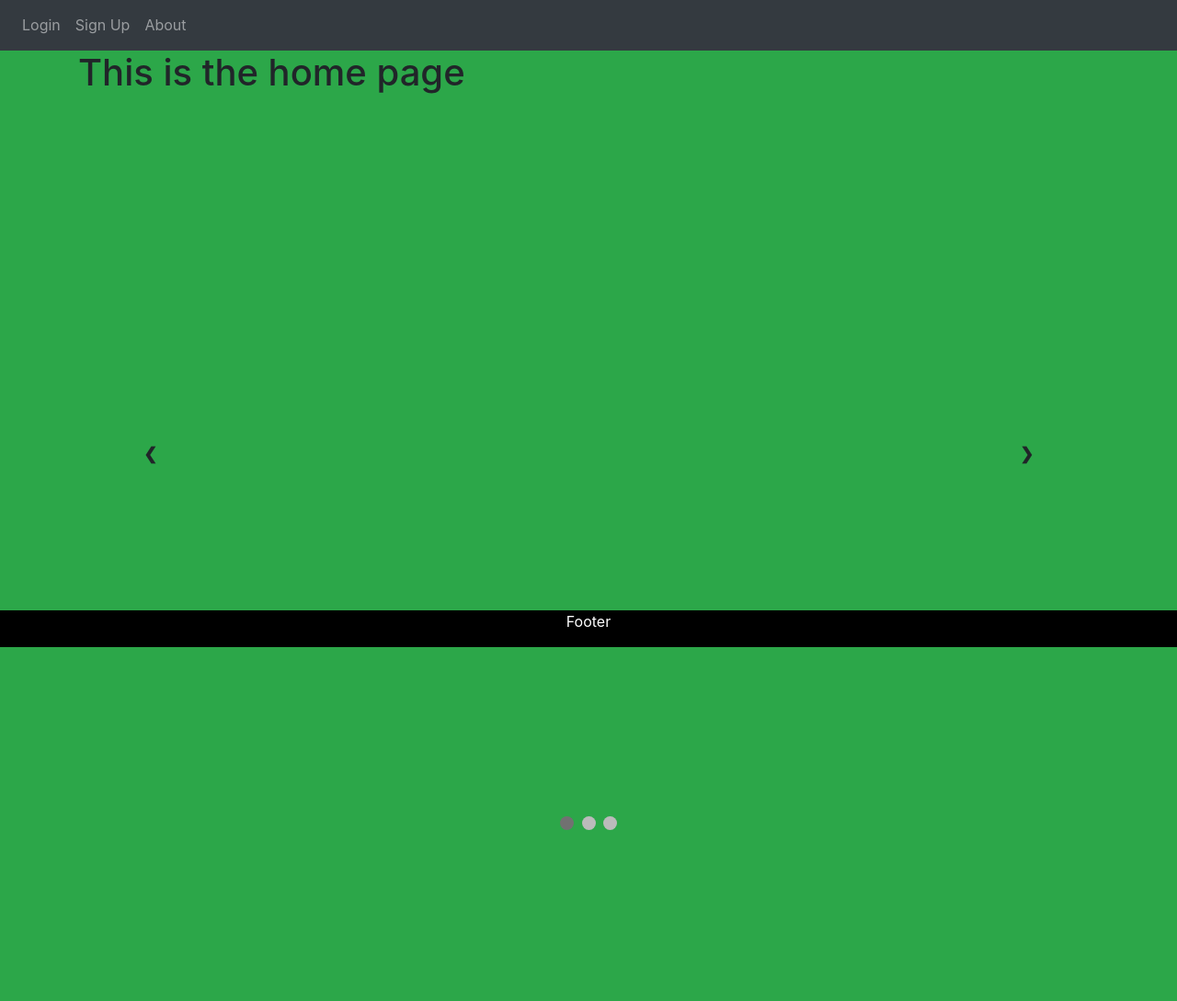
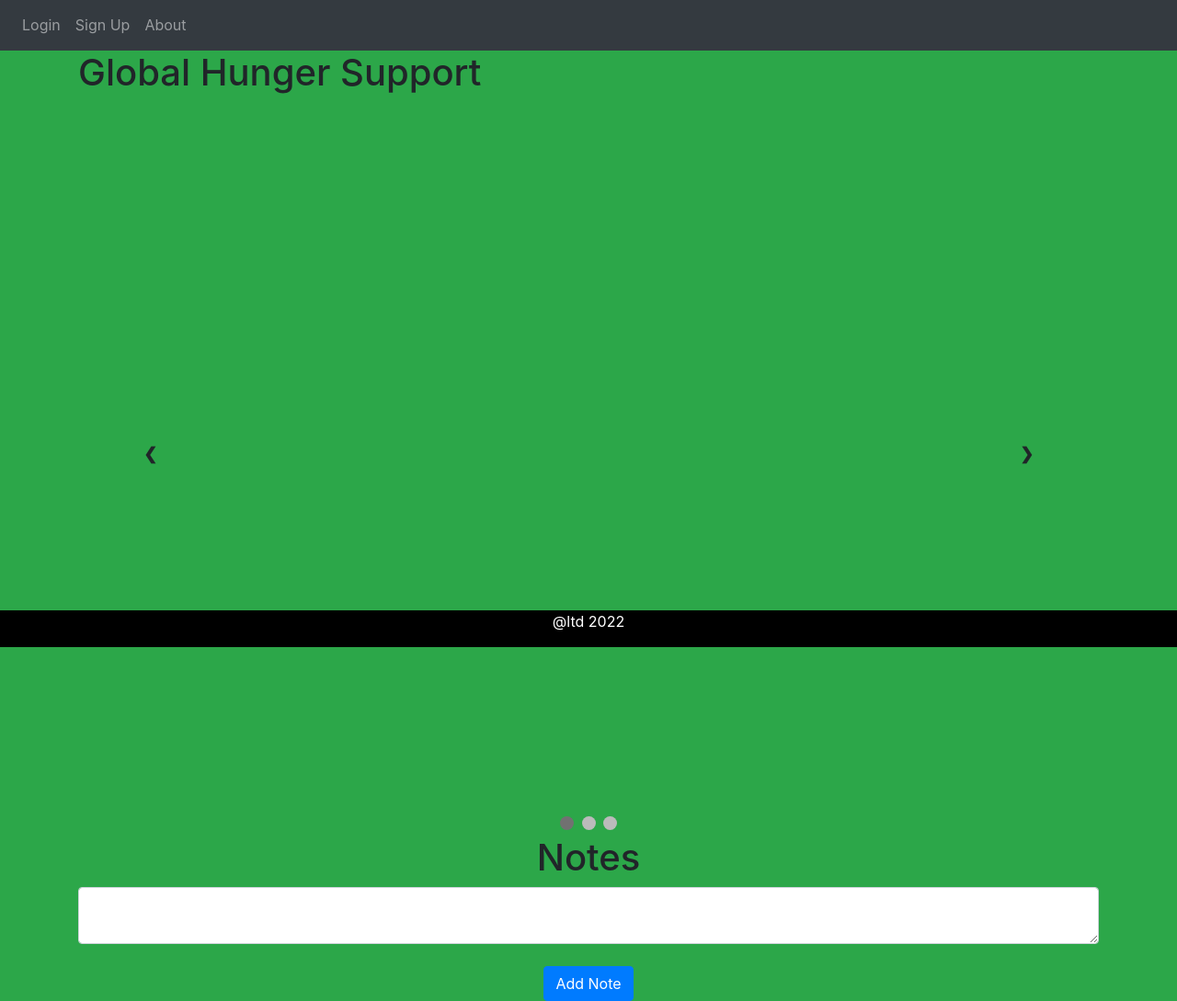
Before and after one commit to Darkx05/91906-Project, a Python web app: template website/templates/home.html in a window 1280 px wide; the page is wider, and only the part inside the window is pictured. Shown: the part 96-1185 px from the top of that part at 92% size. Before the commit the page ends 999 px from the top of that part, so only its background shows below. Run offline with Jinja, Linux system fonts and the light colour scheme; the template is opened without the code that fills it, so the values that code supplies are empty; some libraries are stand-ins or nearby versions.

Commit message:
Update home.html

```diff
--- a/website/templates/home.html
+++ b/website/templates/home.html
@@ -1,9 +1,9 @@
+{% extends "base.html" %} {% block title %}Home{% endblock %} {% block content
+    %}
     <!DOCTYPE html>
-{%extends "base.html" %}{% block title %} Home {% endblock
-    %}
 
-{% block content %}
-<h1>This is the home page</h1>
+    <h1>Global Hunger Support</h1>
+
     <!-- Slideshow container -->
     <div class="slideshow-container">
 
@@ -159,6 +159,7 @@ function showSlides(n) {
       dots[slideIndex-1].className += " active";
     }
     </script>
+    <!-- Footer CSS Styling -->
     <style>
         .footer {
           position: fixed;
@@ -172,6 +173,24 @@ function showSlides(n) {
         </style>
 
         <div class="footer">
-      <p>Footer</p>
+          <p>@ltd 2022</p>
         </div>
+    <h1 align="center">Notes</h1>
+    <ul class="list-group list-group-flush" id="notes">
+      {% for note in user.notes %}
+      <li class="list-group-item">
+        {{ note.data }}
+        <button type="button" class="close" onClick="deleteNote({ note,id })">
+          <span aria-hidden="true">&times;</span>
+        </button>
+      </li>
+      {% endfor %}
+    </ul>
+    <form method="POST">
+      <textarea name="note" id="note" class="form-control"></textarea>
+      <br />
+      <div align="center">
+        <button type="submit" class="btn btn-primary">Add Note</button>
+      </div>
+    </form>
     {% endblock %}
```
Lines whose indentation alone changed are shown as unchanged.
